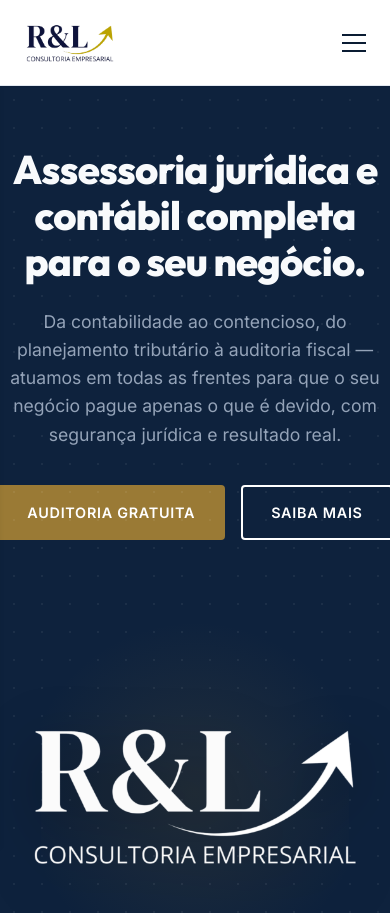
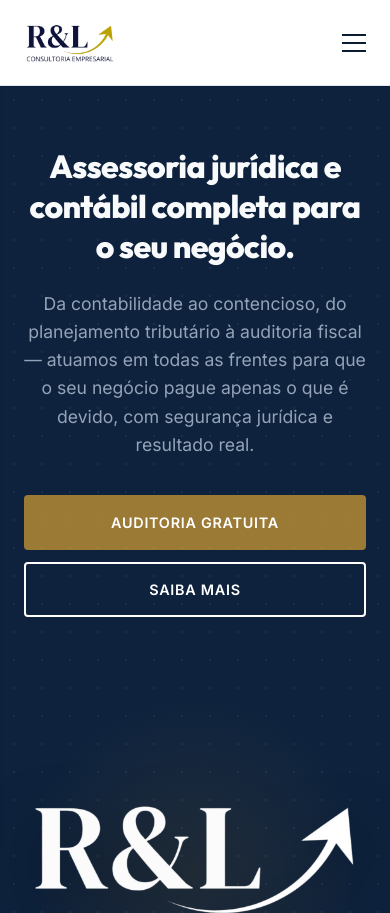
Before and after one commit to Ron4ld0/Website-RL-Consultoria, a plain HTML site: page index.html in a window 390 px wide. Shown: the top 913 px of the page. Drawn offline with Linux system fonts and the light colour scheme.

Commit message:
Improve mobile responsiveness of home hero section

```diff
--- a/assets/css/home.css
+++ b/assets/css/home.css
@@ -390,8 +390,19 @@
     gap: 40px;
   }
 
+  .hero-text h1 {
+    font-size: 2rem;
+    line-height: 1.25;
+  }
+
   .hero-buttons {
-    justify-content: center;
+    flex-direction: column;
+    width: 100%;
+    gap: 12px;
+  }
+
+  .hero-buttons .btn {
+    width: 100%;
   }
 
   .hero-image {
```
